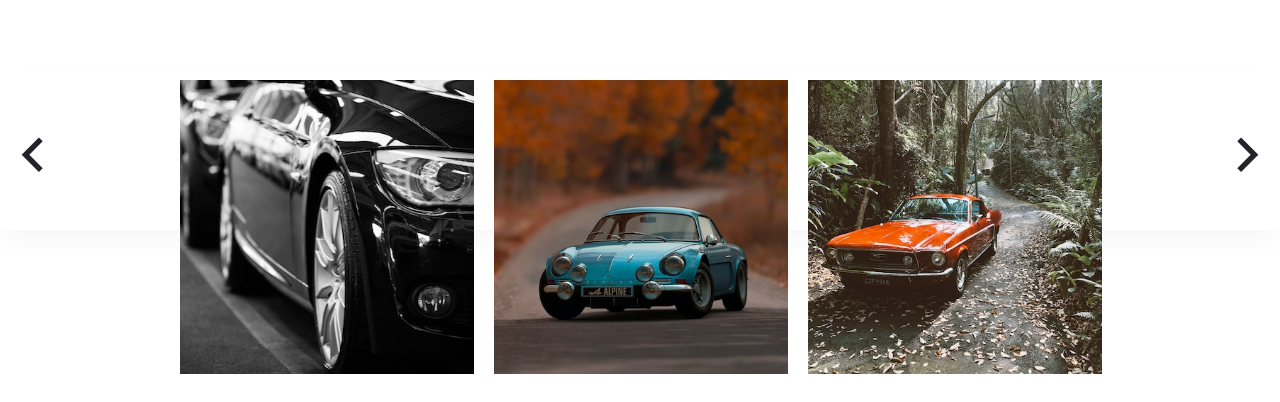
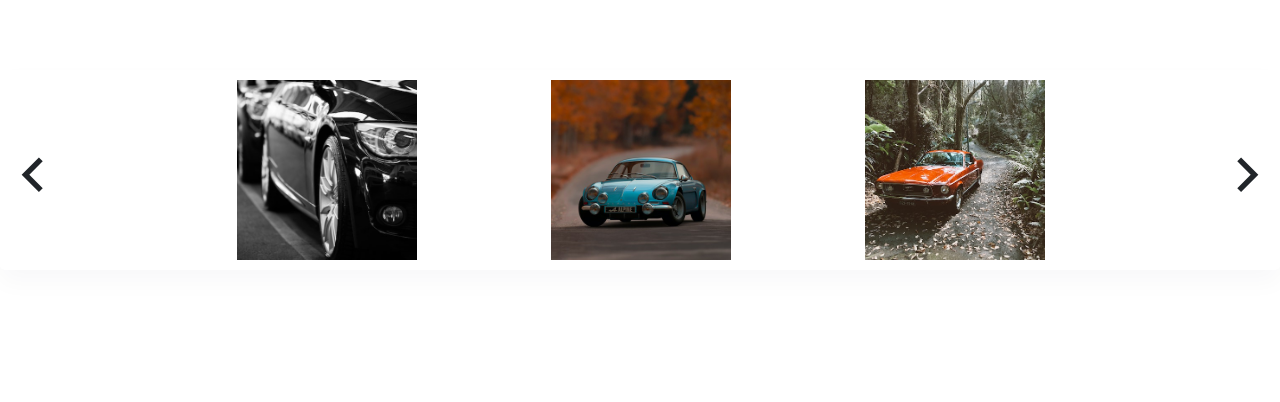
Before and after one commit to ombahiwal/igne-demo, a React (Create React App) app: page / in a window 1280 px wide. Shown: the part 550-952 px from the top of the page. After the commit the page ends 847 px from the top, so only its background shows below. Built offline with nearby package versions, Linux system fonts and the light colour scheme.

Commit message:
Arrow Fix carousel -script-deploy

```diff
--- a/src/App.scss
+++ b/src/App.scss
@@ -81,15 +81,15 @@ html{
   position: absolute;
   max-width: 75%;
   padding: 0 10px 0 10px;
-  max-height: 25vh;
+  max-height: 100px;
 }
 
 .slider-wrapper{
-  height: 20vh;
+  height: 25vh;
   display: block;
   width: 100%;
-  max-height:100%;
-  max-width:100%;
+  max-height:calc(100%);
+  max-width:calc(100%);
   background: white;
   cursor: pointer;
   border-radius: 5px;
@@ -97,10 +97,16 @@ html{
   transition: all 0.3s ease-out;
   transform: translateZ(0);
 }
-
 .carousel-image{
   max-width:100%;
-  max-height:100%;
+  height:25vh;
   overflow: hidden;
   padding:10px;
 }
+
+@media (max-width:420px){
+
+  .slider-wrapper, .carousel-image{
+      height:30vh;
+    }
+  }
--- a/src/components/CarouselResponsive.js
+++ b/src/components/CarouselResponsive.js
@@ -60,10 +60,9 @@ export default class CarouselResponsive extends Component {
         <Slider ref={c => (this.slider = c)}  {...settings}>
           {this.props.imagePaths.map((src, idx)=>{
             return  <div key={idx}>
-                         <img className="carousel-image" alt="carousel slider image "src={src}/>
+                         <img className="carousel-image" alt={"carousel slider image "+idx}src={src}/>
                     </div>
             })}
-
         </Slider>
         </center>
         </div>
```
